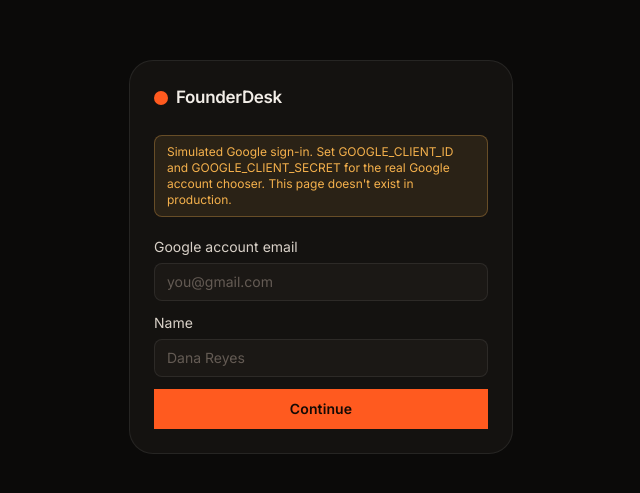
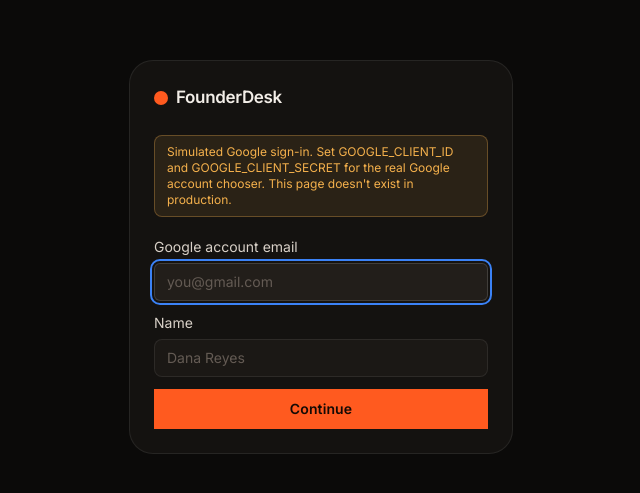
Before and after one commit to ankitshah009/founderdesk, a Next.js app: page /auth/google-sim in a window 1280 px wide. Shown: the part 143-636 px from the top of the page, without its empty margins (319-959 px from the left). Built offline with nearby package versions, Linux system fonts and the light colour scheme; no server answers.

Commit message:
Simulated Google sign-in: show bad-email errors inline instead of crashing the page

```diff
--- a/src/app/actions.ts
+++ b/src/app/actions.ts
@@ -304,11 +304,11 @@ async function saveSignupDetails(email: string, name: string, website: string) {
 }
 
 /** Development-only: the simulated Google account chooser (never in production). */
-export async function simulatedGoogleSignIn(form: FormData): Promise<void> {
+export async function simulatedGoogleSignIn(_: { error?: string } | null, form: FormData): Promise<{ error?: string } | null> {
   const { googleSimulated, safeNext } = await import("@/lib/auth-google");
-  if (!googleSimulated()) throw new Error("Simulated Google sign-in is not available.");
+  if (!googleSimulated()) return { error: "Simulated Google sign-in is not available." };
   const email = String(form.get("email") ?? "").trim().toLowerCase();
-  if (!/^[^@\s]+@[^@\s]+\.[^@\s]+$/.test(email)) throw new Error("Enter a valid email.");
+  if (!/^[^@\s]+@[^@\s]+\.[^@\s]+$/.test(email)) return { error: "Enter a full email address, like you@gmail.com." };
   const { audit, createSession } = await import("@/lib/auth");
   await createSession(email);
   await audit("signin.google_simulated", email);
--- a/src/app/auth/google-sim/page.tsx
+++ b/src/app/auth/google-sim/page.tsx
@@ -3,9 +3,8 @@ import { notFound } from "next/navigation";
 import { connection } from "next/server";
 import { Suspense } from "react";
 import { Wordmark } from "@/components/brand";
-import { Button, inputClass } from "@/components/ui";
 import { googleSimulated, safeNext } from "@/lib/auth-google";
-import { simulatedGoogleSignIn } from "@/app/actions";
+import { SimForm } from "./sim-form";
 
 export const metadata: Metadata = { title: "Google sign-in (simulated)", robots: { index: false } };
 
@@ -30,20 +29,7 @@ async function Sim({ searchParams }: PageProps<"/auth/google-sim">) {
       <p className="mt-6 rounded-lg border border-amber/30 bg-amber/10 px-3 py-2 text-xs text-amber">
         Simulated Google sign-in. Set GOOGLE_CLIENT_ID and GOOGLE_CLIENT_SECRET for the real Google account chooser. This page doesn&apos;t exist in production.
       </p>
-      <form action={simulatedGoogleSignIn} className="mt-5 space-y-3">
-        <input type="hidden" name="next" value={next} />
-        <label className="block">
-          <span className="mb-1.5 block text-sm text-fg-2">Google account email</span>
-          <input name="email" type="email" required className={inputClass} placeholder="you@gmail.com" />
-        </label>
-        <label className="block">
-          <span className="mb-1.5 block text-sm text-fg-2">Name</span>
-          <input name="name" className={inputClass} placeholder="Dana Reyes" />
-        </label>
-        <Button type="submit" className="w-full py-2.5">
-          Continue
-        </Button>
-      </form>
+      <SimForm next={next} />
     </div>
   );
 }
--- /dev/null
+++ b/src/app/auth/google-sim/sim-form.tsx
@@ -0,0 +1,30 @@
+"use client";
+
+import { useActionState } from "react";
+import { simulatedGoogleSignIn } from "@/app/actions";
+import { Button, inputClass } from "@/components/ui";
+
+export function SimForm({ next }: { next: string }) {
+  const [state, action, pending] = useActionState(simulatedGoogleSignIn, null);
+  return (
+    <form action={action} className="mt-5 space-y-3">
+      <input type="hidden" name="next" value={next} />
+      <label className="block">
+        <span className="mb-1.5 block text-sm text-fg-2">Google account email</span>
+        <input name="email" type="email" required autoFocus className={inputClass} placeholder="you@gmail.com" />
+      </label>
+      <label className="block">
+        <span className="mb-1.5 block text-sm text-fg-2">Name</span>
+        <input name="name" className={inputClass} placeholder="Dana Reyes" />
+      </label>
+      {state?.error ? (
+        <p role="alert" className="text-sm text-red">
+          {state.error}
+        </p>
+      ) : null}
+      <Button type="submit" disabled={pending} className="w-full py-2.5">
+        {pending ? "Signing in…" : "Continue"}
+      </Button>
+    </form>
+  );
+}
```
